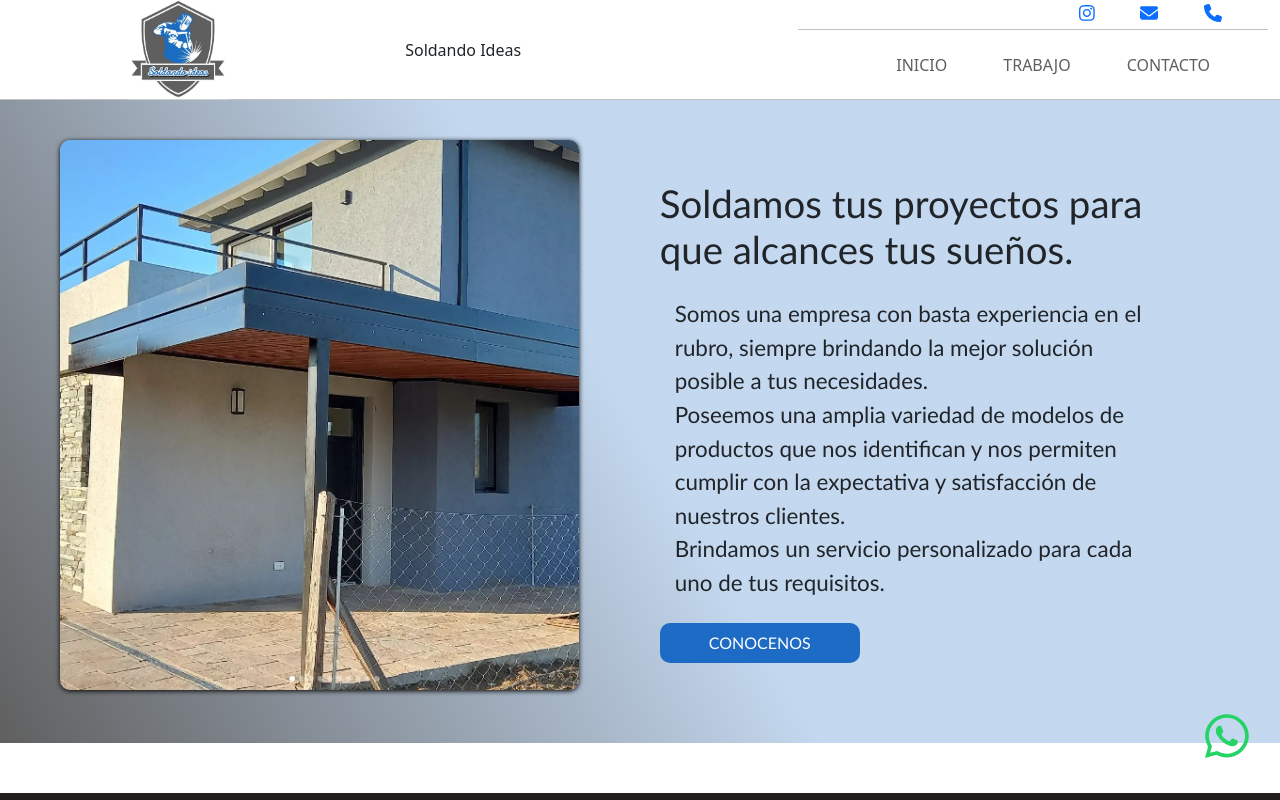
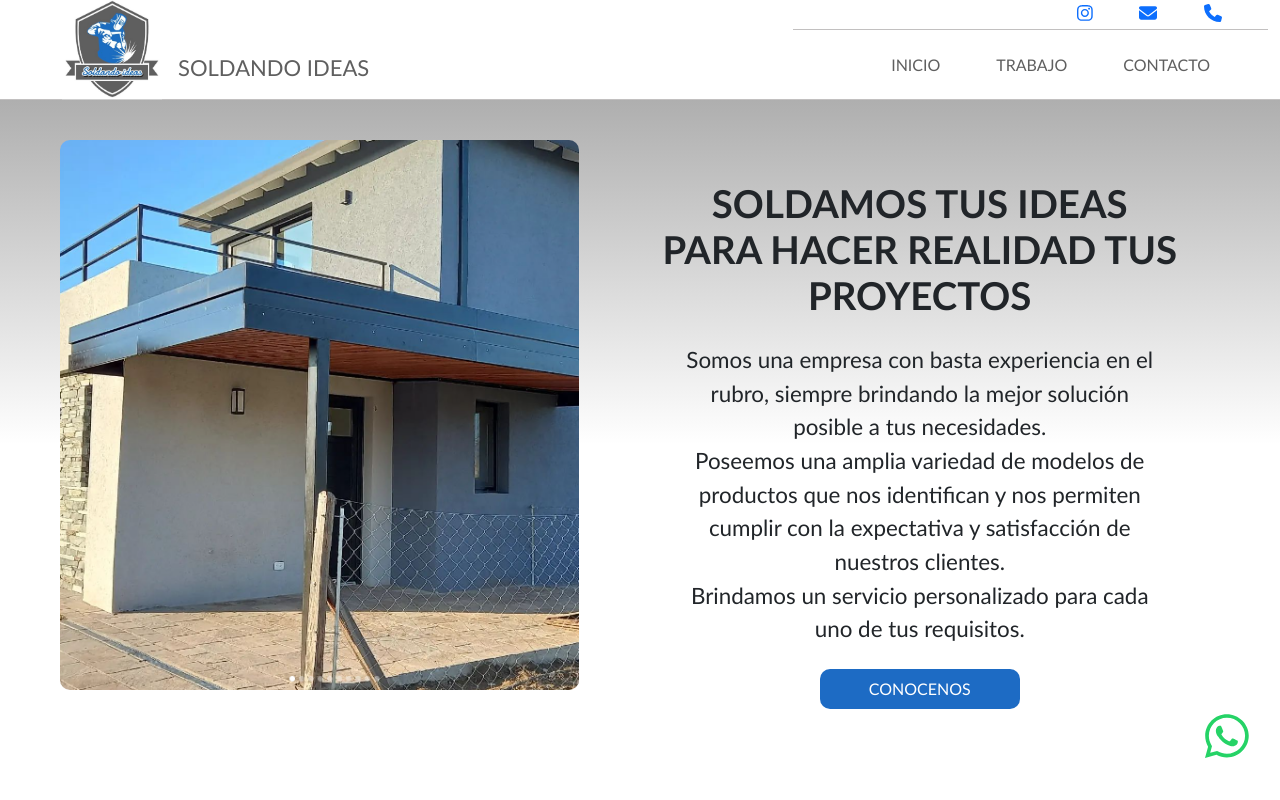
Before and after one commit to LeanRamirez/Soldando-Ideas, a React (Vite) app: page / in a window 1280 px wide. Shown: the top 800 px of the page. Built offline with nearby package versions, Linux system fonts and the light colour scheme.

Commit message:
style home - navbar

```diff
--- a/src/components/inicio/inicio.jsx
+++ b/src/components/inicio/inicio.jsx
@@ -10,8 +10,8 @@ const Inicio=()=>{
                 <img src={img} alt="img" />
             </div>
             <div className={style.parrafo}>
-                <h1>Soldamos tus proyectos para que alcances tus sueños.</h1>
-                <h2>Somos una empresa con basta experiencia en el rubro, siempre brindando la mejor solución posible a tus necesidades. <br />
+                <h1 className={style.parrafoTitle}>SOLDAMOS TUS IDEAS PARA HACER REALIDAD TUS PROYECTOS</h1>
+                <h2 className={style.parrafoBody}>Somos una empresa con basta experiencia en el rubro, siempre brindando la mejor solución posible a tus necesidades. <br />
                     Poseemos una amplia variedad de modelos de productos que nos identifican y nos permiten cumplir con la expectativa y satisfacción de nuestros clientes. <br />
                     Brindamos un servicio personalizado para cada uno de tus requisitos.
                 </h2>
--- a/src/components/inicio/inicio.module.css
+++ b/src/components/inicio/inicio.module.css
@@ -4,7 +4,7 @@
     align-items: center;
     padding: 40px;
     background: rgb(29,107,196);
-background: linear-gradient(240deg, rgba(29,107,196,0.2623643207282913) 50%, rgba(95,95,95,1) 100%);
+    background: linear-gradient(0deg, rgba(29,107,196,0) 50%, rgba(95,95,95,0.5) 100%);
 }
 
 .container img{
@@ -12,28 +12,33 @@ background: linear-gradient(240deg, rgba(29,107,196,0.2623643207282913) 50%, rgb
     display: block;
     height: 550px;
     border-radius: 10px;
-    box-shadow:0px 1px 5px #000;
 }
 
 .parrafo{
-    text-align: center;
     margin-bottom: 20px;
     padding: 40px;
     font-family: 'Gill Sans', 'Gill Sans MT', Calibri, 'Trebuchet MS', sans-serif;
     display: flex;
     flex-direction: column;
     justify-content: space-around;
+    text-align: center;
 }
 
 .parrafo h1{
     font-size: 2.4em;
     margin-bottom: 10px;
-    /* text-align: center; */
+    text-align: center;
 }
 .parrafo h2{
     font-size: 1.4em;
     line-height: 1.5;
     padding: 15px;
+    text-align: center;
+    font-weight: 350;
+}
+
+.parrafo a{
+    text-align: center;
 }
 
 .parrafo button{
@@ -43,6 +48,11 @@ background: linear-gradient(240deg, rgba(29,107,196,0.2623643207282913) 50%, rgb
     border: none;
     border-radius: 10px;
     color: #fff;
+}
+
+.parrafoTitle {
+    font-weight: 700;
+    text-align: center;
 }
 
 @media screen and  (min-width: 768px){
--- a/src/components/navBar/navBar.jsx
+++ b/src/components/navBar/navBar.jsx
@@ -11,6 +11,7 @@ const NavBar =()=>{
     <>
     <nav className={`navbar navbar-expand-md ${style.navbar}`}>
       <div className={`container-fluid ${style.container}`}>
+        <div className={style.brand}>
             <div className={style.containerLogo}>
             <a className="navbar-brand">
               <img className={style.logo} src={logo} alt="logo"/>
@@ -27,8 +28,10 @@ const NavBar =()=>{
               </span>
             </button>
             </div>
-        <div className="nameTitle">Soldando Ideas</div>
-
+            <div className={style.nameTitle}>
+              <p> SOLDANDO IDEAS</p>
+            </div>
+        </div>
         <div className={style.containerMenu}>
           <div className={style.socialMenu}>
               <div className={style.socialContainer}>
--- a/src/components/navBar/navBar.module.css
+++ b/src/components/navBar/navBar.module.css
@@ -15,12 +15,13 @@
   justify-content: space-evenly;
   align-items: center;
 }
+
 .navbar {
   /*box-shadow:0px 5px 7px #a0a0a0; */
   height: 100px;
-  position: sticky;
   border-bottom: 0.5px solid #c2c0c0;
 }
+
 .menu {
   display: flex;
   justify-content: flex-end;
@@ -33,6 +34,8 @@
 .menu a{
   color: #5f5f5f ;
   margin-left: 40px;
+  font-family: 'Gill Sans', 'Gill Sans MT', Calibri, 'Trebuchet MS', sans-serif;
+  font-weight: 400;
 }
 
 .menu a:hover{
@@ -40,11 +43,16 @@
   text-decoration: underline;
 }
 
+.brand {
+  display: flex;
+  justify-content: flex-start;
+  align-items: center;
+  padding-left: 50px;
+}
 
 .logo{
   width: 100px;
   height: 100px;
-  margin-left: 100%;
 }
 
 .icon {
@@ -52,6 +60,9 @@
 }
 .nameTitle {
   font-family: 'Gill Sans', 'Gill Sans MT', Calibri, 'Trebuchet MS', sans-serif;
-  font-size: 24px;
-  background-color: rebeccapurple;
+  font-size: 22px;
+  font-weight: 400;
+  color: #5f5f5f;
+  align-self: flex-end;
+
 }
--- a/src/components/trabajos/trabajos.module.css
+++ b/src/components/trabajos/trabajos.module.css
@@ -1,11 +1,12 @@
 .container{
-    background-color: rgb(34, 30, 30);
+    font-family: 'Gill Sans', 'Gill Sans MT', Calibri, 'Trebuchet MS', sans-serif;
+    background: rgb(29,107,196);
+background: linear-gradient(0deg, rgba(29,107,196,0.25115983893557425) 50%, rgba(95,95,95,0) 100%);
 }
 
 .info{
     text-align: center;
     margin-top: 50px;
-    color: wheat;
 }
 
 .info p{
```
Lines whose indentation alone changed are shown as unchanged.
